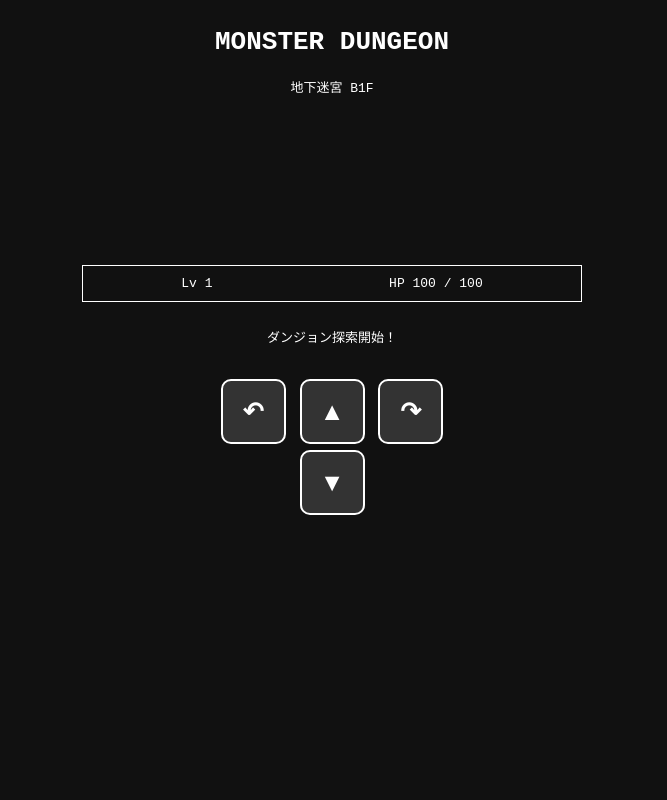
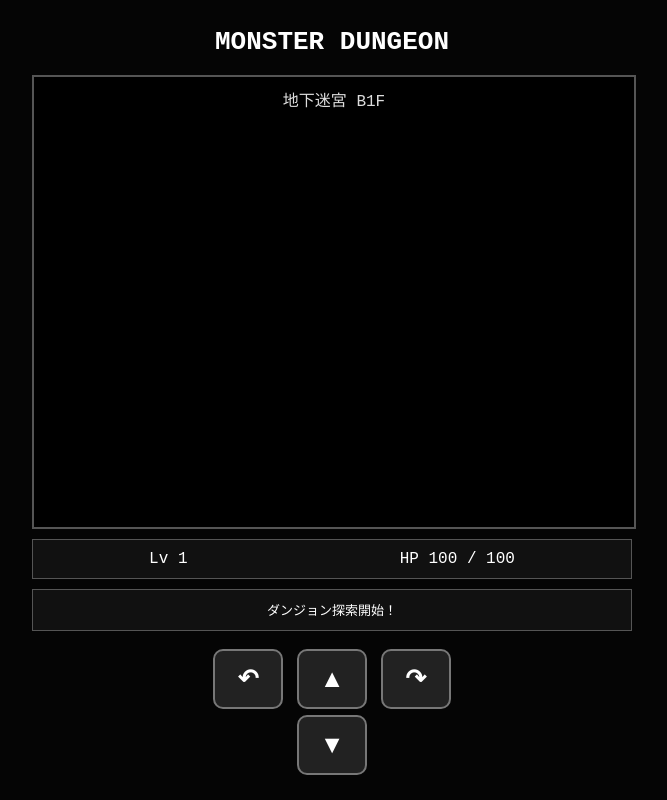
Before and after one commit to turtle324kame/dungeon-rpg, a plain HTML site: page index.html in a window 1280 px wide. Shown: the whole page, without its empty margins (308-975 px from the left). Drawn offline with Linux system fonts and the light colour scheme.

Commit message:
Update styles for dungeon and game layout

```diff
--- a/style.css
+++ b/style.css
@@ -1,5 +1,5 @@
-body {
-    background-color: #111;
+  body {
+    background: #050505;
     color: white;
     font-family: monospace;
     text-align: center;
@@ -8,72 +8,103 @@ body {
 }
 
 #game {
-    width: 500px;
+    width: 600px;
     max-width: 100%;
-    margin: 20px auto;
-}
-
-#dungeon {
-    display: grid;
-    grid-template-columns: repeat(15, 1fr);
-    gap: 2px;
     margin: auto;
 }
 
-.cell {
-    aspect-ratio: 1;
-    background-color: #333;
-    display: flex;
-    align-items: center;
-    justify-content: center;
-    font-size: clamp(12px, 4vw, 20px);
+/* ====================
+   ダンジョン画面
+   ==================== */
+
+#dungeonView {
+    position: relative;
+    width: 100%;
+    aspect-ratio: 4 / 3;
+    background: #000;
+    border: 2px solid #555;
+    overflow: hidden;
 }
 
-.wall {
-    background-color: #111;
+#dungeonCanvas {
+    display: block;
+    width: 100%;
+    height: 100%;
 }
 
-.player {
-    background-color: #444;
+#dungeonMessage {
+    position: absolute;
+    top: 10px;
+    left: 0;
+    right: 0;
+    z-index: 2;
+    color: #ddd;
+    font-size: 16px;
+    pointer-events: none;
 }
+
+/* ====================
+   ステータス
+   ==================== */
 
 #status {
     display: flex;
     justify-content: space-around;
-    margin-top: 15px;
+
+    margin-top: 10px;
     padding: 10px;
-    border: 1px solid white;
-}
 
-#message {
-    margin-top: 15px;
-    padding: 10px;
+    border: 1px solid #555;
+    background: #111;
+
+    font-size: 16px;
 }
 
 /* ====================
-   スマホ操作ボタン
+   メッセージ
+   ==================== */
+
+#message {
+    margin-top: 10px;
+    padding: 10px;
+
+    min-height: 20px;
+
+    border: 1px solid #555;
+    background: #111;
+}
+
+/* ====================
+   操作ボタン
    ==================== */
 
 #controls {
-    margin-top: 20px;
-    text-align: center;
+    margin-top: 15px;
 }
 
 #controls button {
-    width: 65px;
-    height: 65px;
+    width: 70px;
+    height: 60px;
+
     margin: 3px;
+
+    color: white;
+    background: #222;
+
+    border: 2px solid #777;
+    border-radius: 10px;
+
     font-size: 25px;
     font-weight: bold;
-    color: white;
-    background-color: #333;
-    border: 2px solid white;
-    border-radius: 10px;
+
+    touch-action: manipulation;
 }
 
 #controls button:active {
-    background-color: #777;
+    background: #555;
 }
+
+/* スマホ用 */
 
 @media (max-width: 600px) {
 
@@ -82,7 +113,7 @@ body {
     }
 
     #controls button {
-        width: 60px;
-        height: 60px;
+        width: 65px;
+        height: 58px;
     }
 }
```
